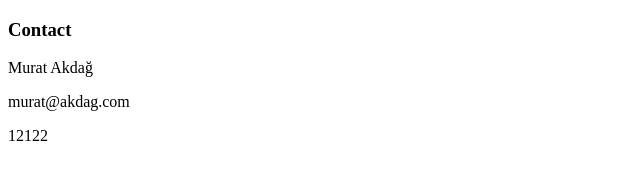
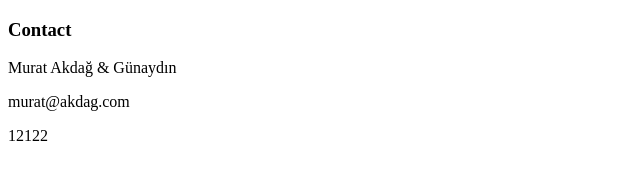
Before and after one commit to makdagist1/cv, a plain HTML site: page contact.html in a window 1280 px wide. Shown: the whole page, without its empty margins (0-640 px from the left). Drawn offline with Linux system fonts and the light colour scheme.

Commit message:
Update contact.html

```diff
--- a/contact.html
+++ b/contact.html
@@ -7,7 +7,7 @@
   </head>
   <body>
     <h3>Contact</h3>
-    <p>Murat Akdağ</p>
+    <p>Murat Akdağ & Günaydın </p>
     <p>murat@akdag.com</p>
     <p>12122</p>
   </body>
```
